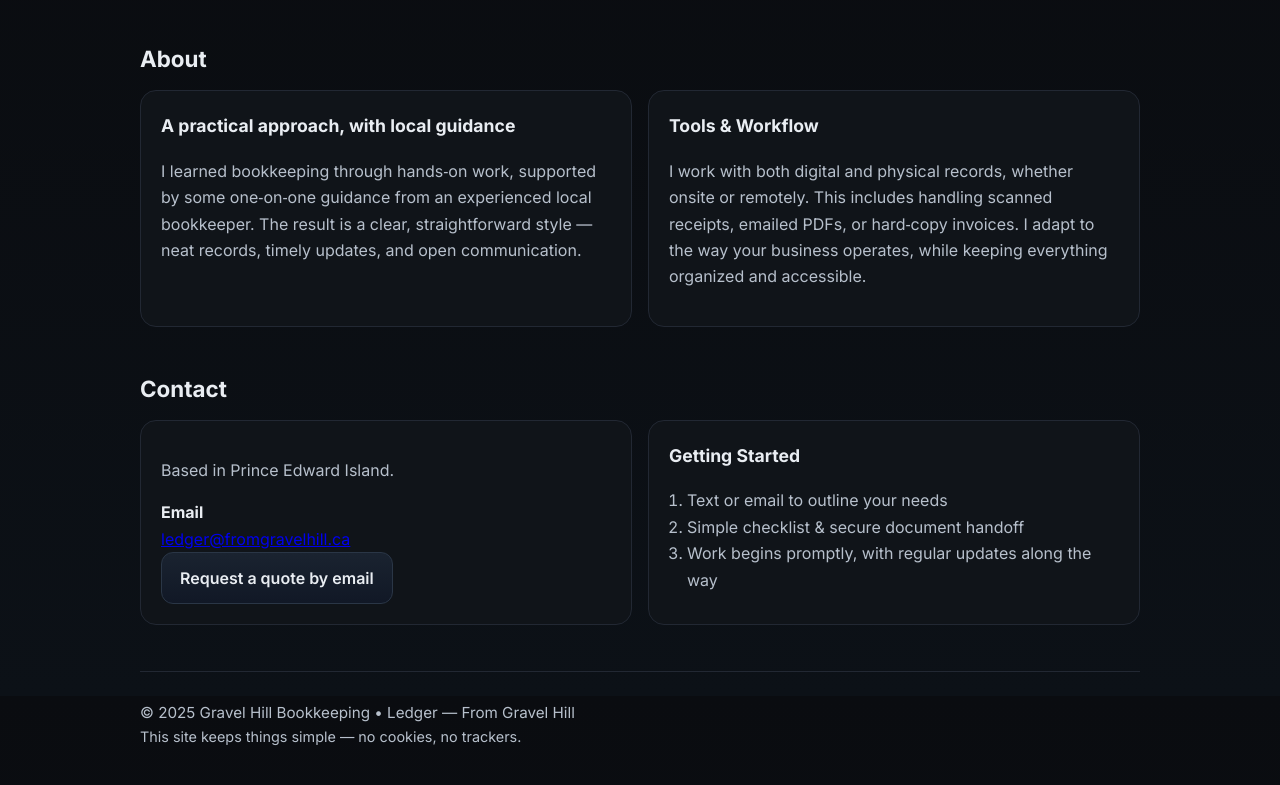
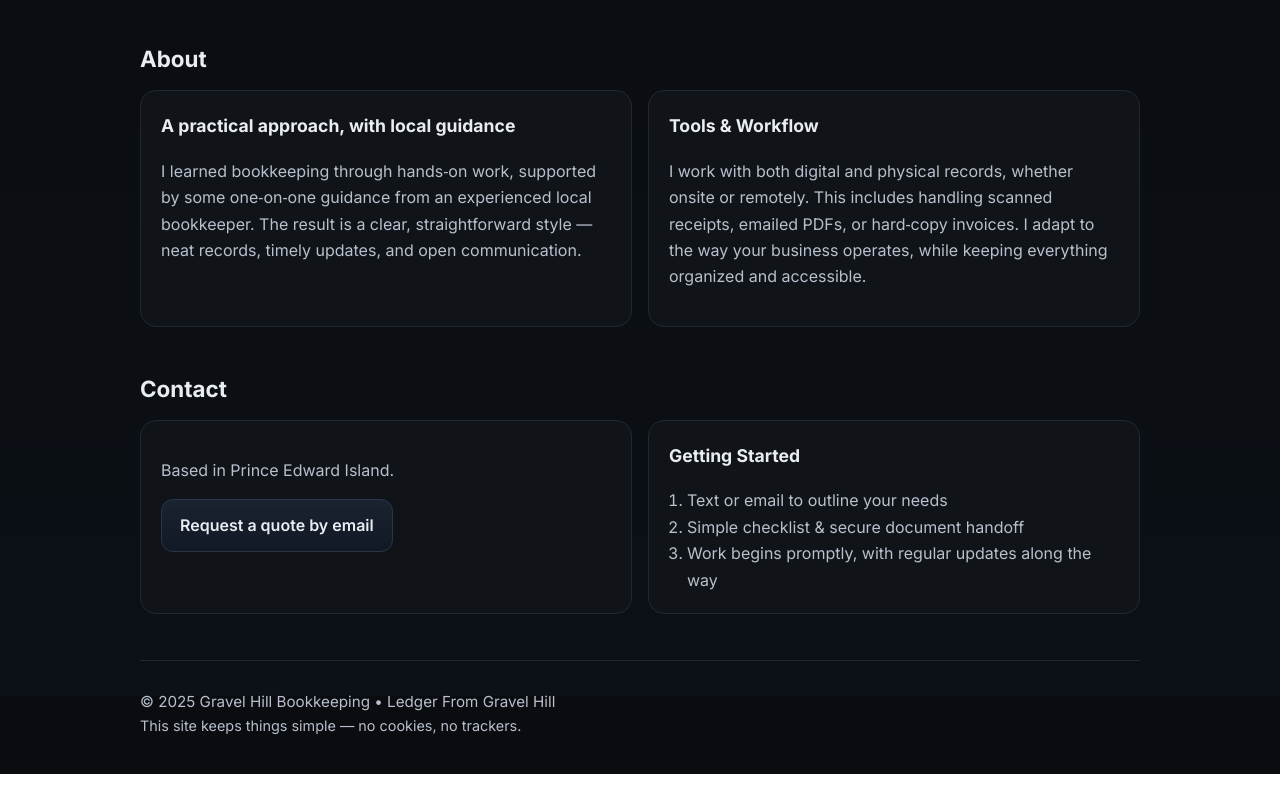
Before and after one commit to bookkeepingfromgravelhill/bookkeepingfromgravelhill.github.io, a plain HTML site: page index.html in a window 1280 px wide. Shown: the part 904-1689 px from the top of the page. Drawn offline with Linux system fonts and the light colour scheme.

Commit message:
Update index.html

```diff
--- a/index.html
+++ b/index.html
@@ -67,7 +67,7 @@
         <img src="ledger.png" alt="Ledger — From Gravel Hill logo" width="40" height="40" style="border-radius:8px;">
         <div>
           <h1>Ledger — From Gravel Hill</h1>
-          <div class="tag">Practical, reliable books for small businesses on PEI</div>
+          <div class="tag">Practical, reliable bookkeeping in rural PEI</div>
         </div>
       </a>
       <nav>
@@ -133,10 +133,6 @@
         <div class="card contact">
           <p class="muted">Based in Prince Edward Island.</p>
           <div>
-            <strong>Email</strong><br/>
-            <a href="mailto:ledger@fromgravelhill.ca">ledger@fromgravelhill.ca</a>
-          </div>
-          <div>
             <a class="btn primary" href="mailto:ledger@fromgravelhill.ca?subject=Bookkeeping%20Quote%20Request&body=Tell%20me%20a%20bit%20about%20your%20business%2C%20your%20current%20software%2C%20and%20what%20you%20need%20help%20with.">Request a quote by email</a>
           </div>
         </div>
@@ -152,7 +148,7 @@
     </section>
 
     <footer>
-      <div>© <span id="y"></span> Gravel Hill Bookkeeping • Ledger — From Gravel Hill</div>
+      <div>© <span id="y"></span> Gravel Hill Bookkeeping • Ledger From Gravel Hill</div>
       <div class="small">This site keeps things simple — no cookies, no trackers.</div>
     </footer>
   </div>
```
